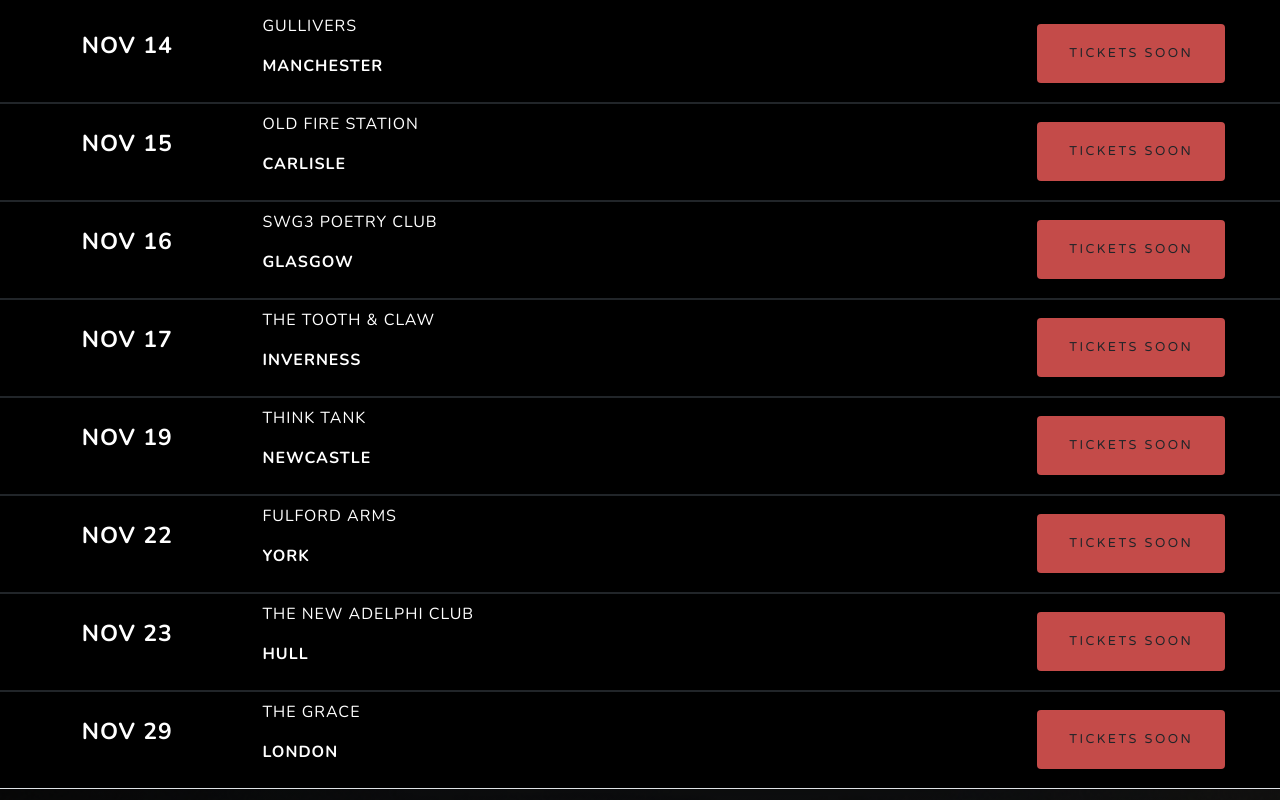
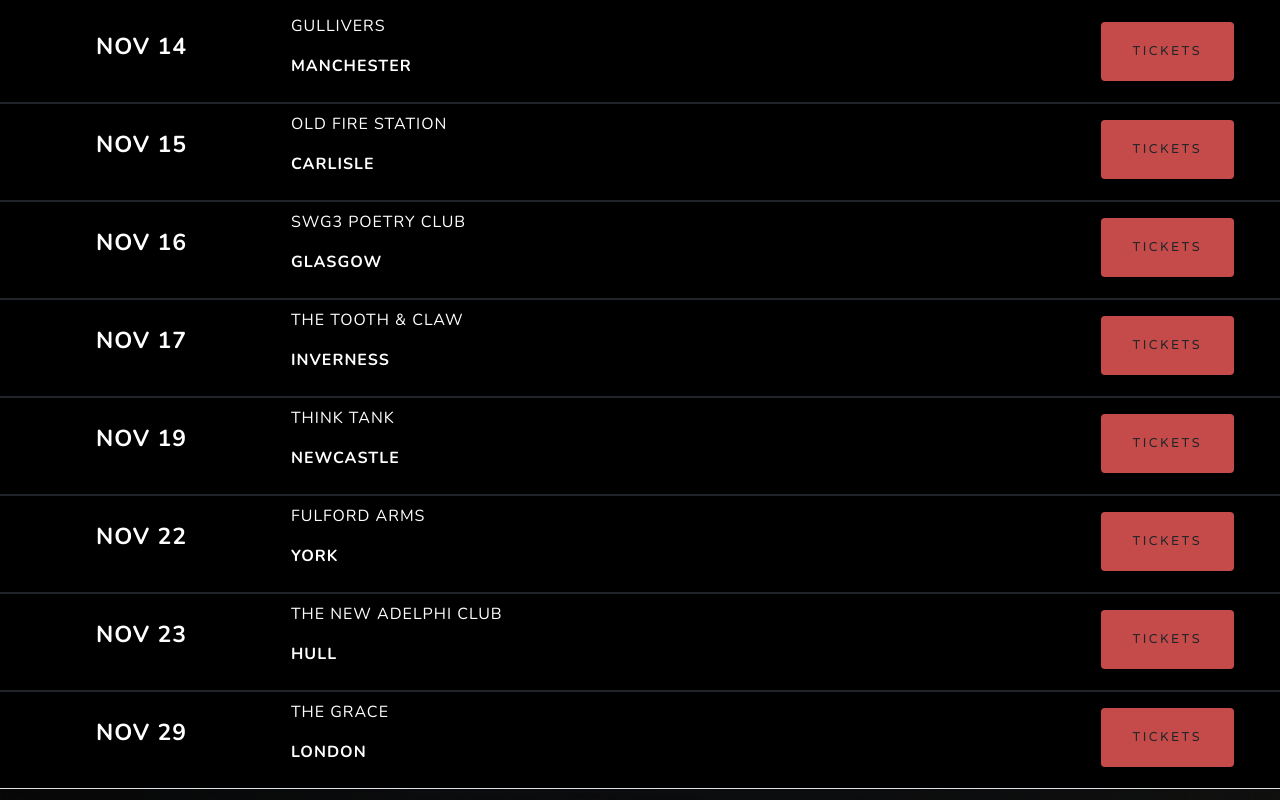
Before and after one commit to KevinDGnanih/official-kdw-page, a website: page index.html in a window 1280 px wide. Shown: the part 880-1680 px from the top of the page. Drawn offline with nearby package versions, Linux system fonts and the light colour scheme.

Commit message:
Tickets available

```diff
--- a/index.html
+++ b/index.html
@@ -84,8 +84,8 @@
                                     <p class="fw-bold text-white">MANCHESTER</p>
                                 </td>
                                 <td>
-                                    <a href="" target="_blank"><button
-                                            class="btn red-b float-right tickets">TICKETS SOON</button></a>
+                                    <a href="https://www.seetickets.com/event/kevin-davy-white/gulliver-s/2651279" target="_blank"><button
+                                            class="btn red-b float-right tickets">TICKETS</button></a>
                                 </td>
                             </tr>
                         </tbody>
@@ -99,8 +99,8 @@
                                     <p class="fw-bold text-white">CARLISLE</p>
                                 </td>
                                 <td>
-                                    <a href="" target="_blank"><button
-                                            class="btn red-b float-right tickets">TICKETS SOON</button></a>
+                                    <a href="https://www.ofscarlisle.co.uk/event-kevin-davy-white.html" target="_blank"><button
+                                            class="btn red-b float-right tickets">TICKETS</button></a>
                                 </td>
                             </tr>
                         </tbody>
@@ -114,8 +114,8 @@
                                     <p class="fw-bold text-white">GLASGOW</p>
                                 </td>
                                 <td>
-                                    <a href="" target="_blank"><button
-                                            class="btn red-b float-right tickets">TICKETS SOON</button></a>
+                                    <a href="https://www.ticketweb.uk/event/kevin-davy-white-poetry-club-swg3-tickets/13186618?pl=gigsinscotland" target="_blank"><button
+                                            class="btn red-b float-right tickets">TICKETS</button></a>
                                 </td>
                             </tr>
                         </tbody>
@@ -129,8 +129,8 @@
                                     <p class="fw-bold text-white">INVERNESS</p>
                                 </td>
                                 <td>
-                                    <a href="" target="_blank"><button
-                                            class="btn red-b float-right tickets">TICKETS SOON</button></a>
+                                    <a href="https://www.ticketweb.uk/event/kevin-davy-white-the-tooth-claw-tickets/13186288?pl=gigsinscotland" target="_blank"><button
+                                            class="btn red-b float-right tickets">TICKETS</button></a>
                                 </td>
                             </tr>
                         </tbody>
@@ -144,8 +144,8 @@
                                     <p class="fw-bold text-white">NEWCASTLE</p>
                                 </td>
                                 <td>
-                                    <a href="" target="_blank"><button
-                                            class="btn red-b float-right tickets">TICKETS SOON</button></a>
+                                    <a href="https://www.ticketweb.uk/event/kevin-davy-white-think-tank-tickets/13194398?pl=gigsnortheast" target="_blank"><button
+                                            class="btn red-b float-right tickets">TICKETS</button></a>
                                 </td>
                             </tr>
                         </tbody>
@@ -159,8 +159,8 @@
                                     <p class="fw-bold text-white">YORK</p>
                                 </td>
                                 <td>
-                                    <a href="" target="_blank"><button
-                                            class="btn red-b float-right tickets">TICKETS SOON</button></a>
+                                    <a href="https://www.seetickets.com/event/kevin-davy-white/the-fulford-arms/2651284" target="_blank"><button
+                                            class="btn red-b float-right tickets">TICKETS</button></a>
                                 </td>
                             </tr>
                         </tbody>
@@ -174,8 +174,8 @@
                                     <p class="fw-bold text-white">HULL</p>
                                 </td>
                                 <td>
-                                    <a href="" target="_blank"><button
-                                            class="btn red-b float-right tickets">TICKETS SOON</button></a>
+                                    <a href="https://www.seetickets.com/event/kevin-davy-white/the-new-adelphi-club/2651289" target="_blank"><button
+                                            class="btn red-b float-right tickets">TICKETS</button></a>
                                 </td>
                             </tr>
                         </tbody>
@@ -189,8 +189,8 @@
                                     <p class="fw-bold text-white">LONDON</p>
                                 </td>
                                 <td>
-                                    <a href="" target="_blank"><button
-                                            class="btn red-b float-right tickets">TICKETS SOON</button></a>
+                                    <a href="https://www.ticketweb.uk/event/kevin-davy-white-the-grace-tickets/13194388" target="_blank"><button
+                                            class="btn red-b float-right tickets">TICKETS</button></a>
                                 </td>
                             </tr>
                         </tbody>
@@ -214,7 +214,7 @@
                     href="https://open.spotify.com/artist/0agWEPfMTw1b4N97WslJqV?si=FNOPPeOZR8OVRgCk56nGPA"><i
                         class="fab fa-spotify"></i></a>
                 <a class="mx-2 fs-1" target="_blank"
-                    href="https://music.apple.com/gb/album/with-you/1570957668?i=1570957669"><i
+                    href="https://music.apple.com/gb/artist/kevin-davy-white/1084490116"><i
                         class="fab fa-itunes"></i></a>
                 <a class="mx-2 fs-1" target="_blank"
                     href="https://music.amazon.co.uk/artists/B01BUS3TAS/kevin-davy-white"><i
```
